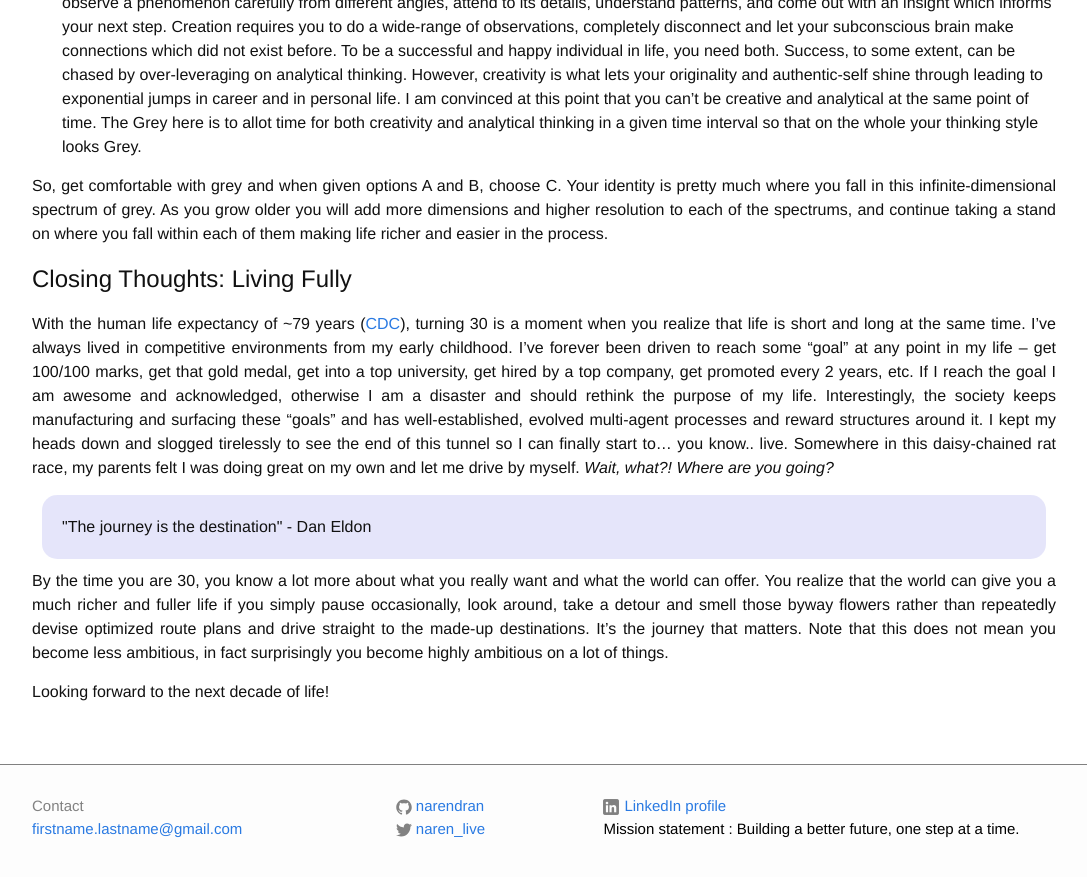
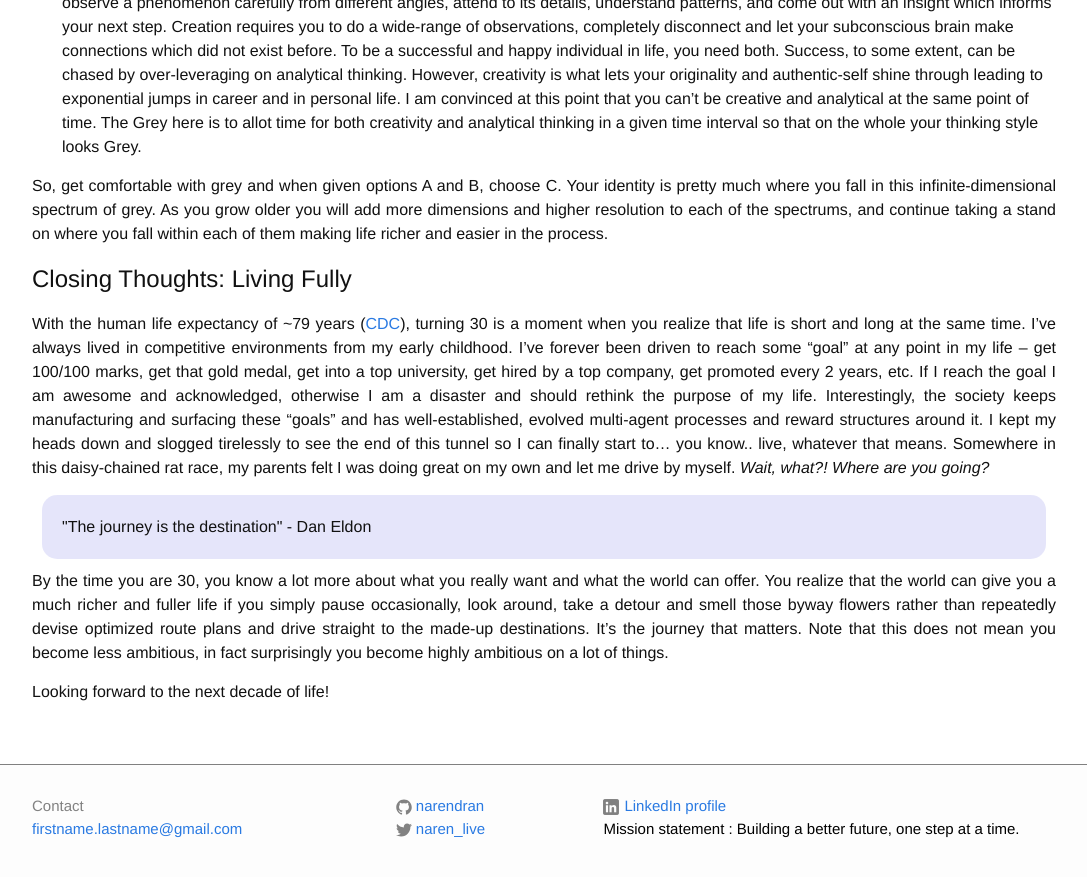
Before and after one commit to narendran/narendran.github.io, a Jekyll site: the page built from _posts/2020-08-01-turning-30.markdown, in a window 1280 px wide and 900 px high, scrolled down 5099 px. Shown: the top 877 px of the window, without its empty margins (96-1183 px from the left). Built offline with Jekyll 4.4.1, drawn with Linux system fonts in a browser that asks for light colours.

Commit message:
Minor edit

```diff
--- a/_posts/2020-08-01-turning-30.markdown
+++ b/_posts/2020-08-01-turning-30.markdown
@@ -146,7 +146,7 @@ So, get comfortable with grey and when given options A and B, choose C. Your ide
 
 # Closing Thoughts: Living Fully
 
-With the human life expectancy of ~79 years ([CDC](https://www.cdc.gov/nchs/fastats/life-expectancy.htm)), turning 30 is a moment when you realize that life is short and long at the same time. I've always lived in competitive environments from my early childhood. I've forever been driven to reach some "goal" at any point in my life -- get 100/100 marks, get that gold medal, get into a top university, get hired by a top company, get promoted every 2 years, etc. If I reach the goal I am awesome and acknowledged, otherwise I am a disaster and should rethink the purpose of my life. Interestingly, the society keeps manufacturing and surfacing these "goals" and has well-established, evolved multi-agent processes and reward structures around it. I kept my heads down and slogged tirelessly to see the end of this tunnel so I can finally start to... you know.. live. Somewhere in this daisy-chained rat race, my parents felt I was doing great on my own and let me drive by myself. *Wait, what?! Where are you going?*
+With the human life expectancy of ~79 years ([CDC](https://www.cdc.gov/nchs/fastats/life-expectancy.htm)), turning 30 is a moment when you realize that life is short and long at the same time. I've always lived in competitive environments from my early childhood. I've forever been driven to reach some "goal" at any point in my life -- get 100/100 marks, get that gold medal, get into a top university, get hired by a top company, get promoted every 2 years, etc. If I reach the goal I am awesome and acknowledged, otherwise I am a disaster and should rethink the purpose of my life. Interestingly, the society keeps manufacturing and surfacing these "goals" and has well-established, evolved multi-agent processes and reward structures around it. I kept my heads down and slogged tirelessly to see the end of this tunnel so I can finally start to... you know.. live, whatever that means. Somewhere in this daisy-chained rat race, my parents felt I was doing great on my own and let me drive by myself. *Wait, what?! Where are you going?*
 
 <div style="background-color:rgba(0, 0, 200, 0.1); vertical-align: middle; padding:20px; margin: 10px; border-radius: 15px;">
   "The journey is the destination"
```
